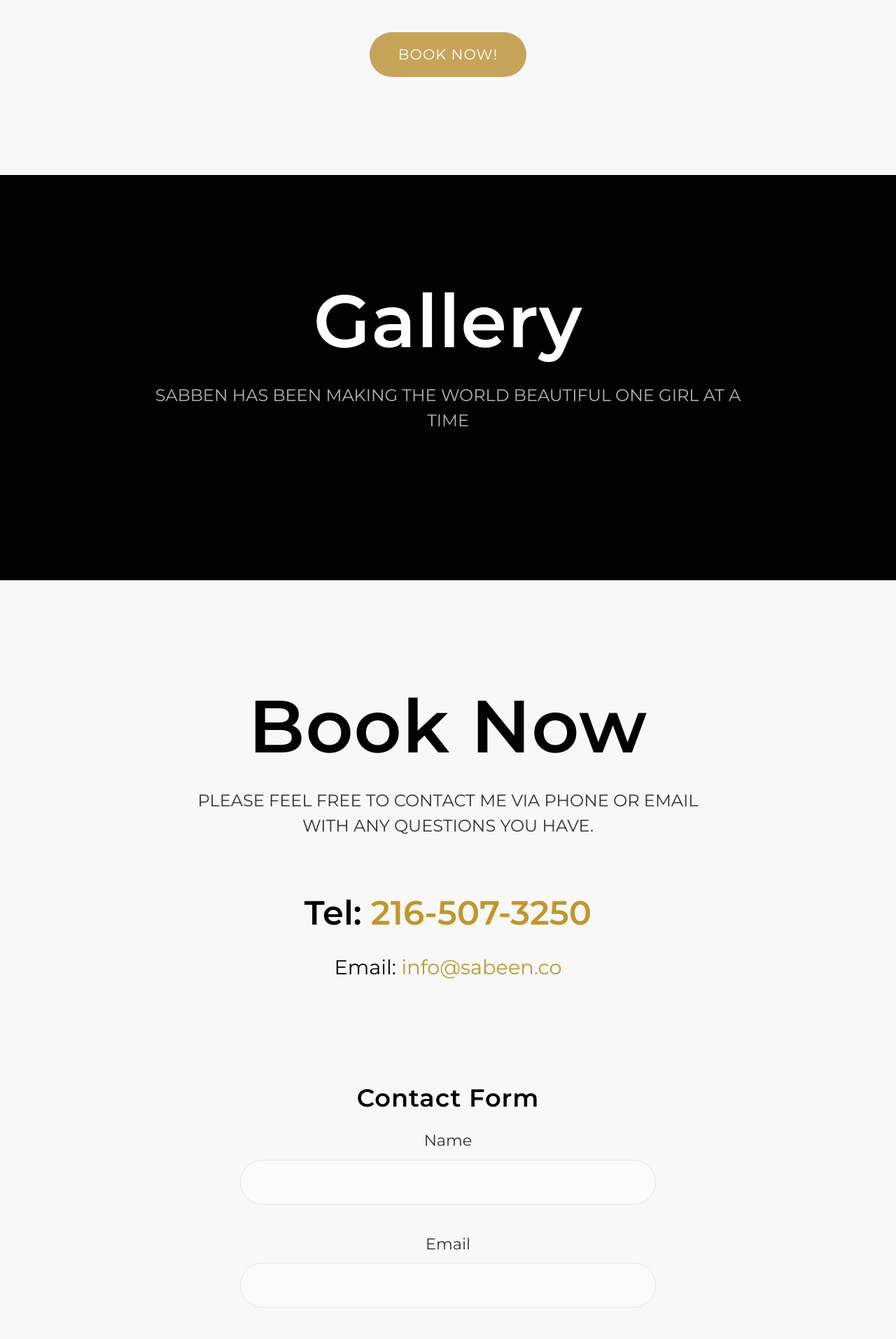
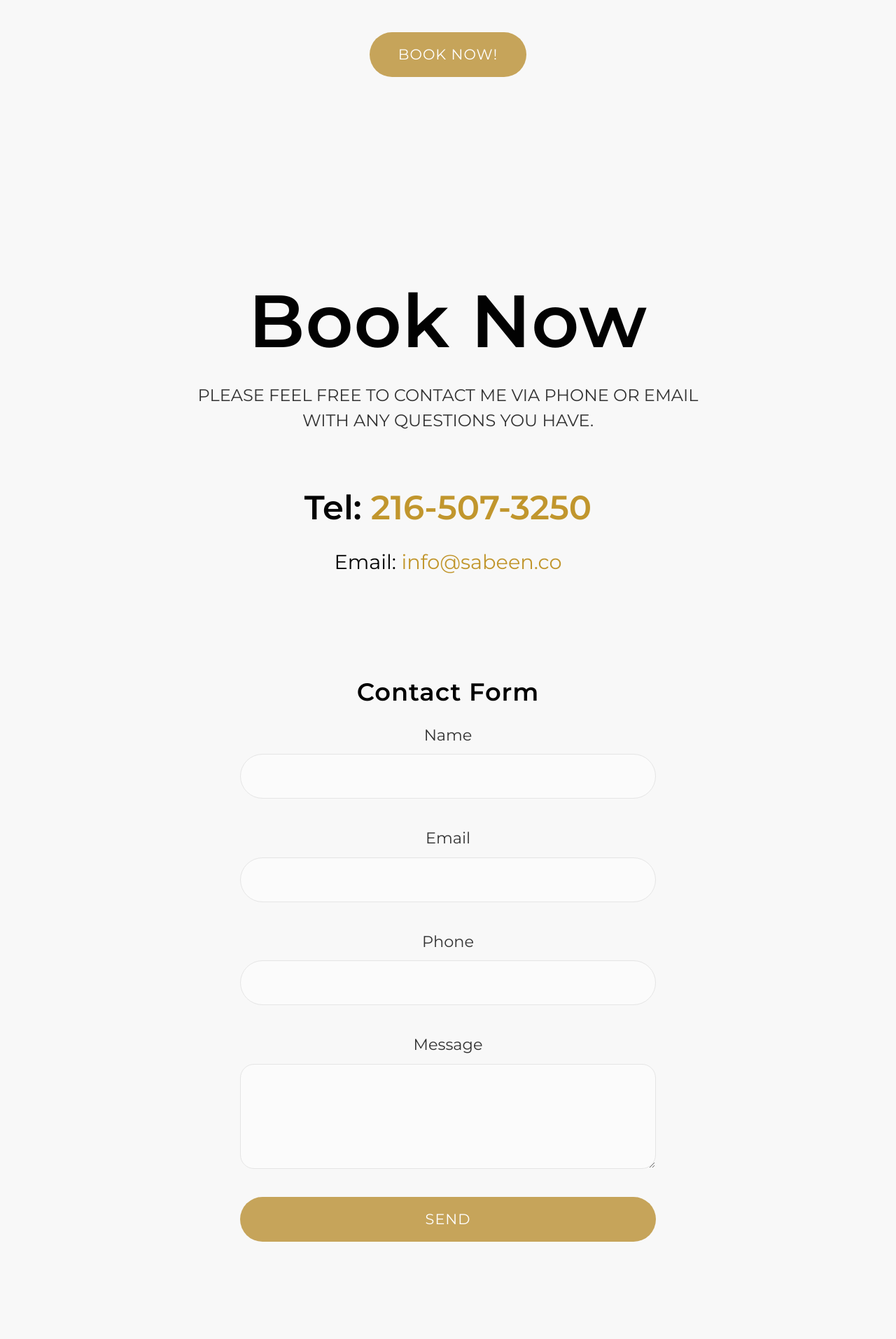
Before and after one commit to sabeenco/sabeen.github.io, a Jekyll site: the page built from index.md, in a window 1280 px wide. Shown: the part 1531-3444 px from the top of the page at 70% size. Built offline with Jekyll 4.4.1, drawn with Linux system fonts in a browser that asks for light colours; nearby versions of some CDN libraries; library files that are not in the unit come from our copies.

Commit message:
galleru section update

```diff
--- a/_includes/instashow.html
+++ b/_includes/instashow.html
@@ -1,9 +1,3 @@
-<div id="gallery" class="uk-section uk-section-large uk-background-secondary uk-light">
-    <div class="uk-container uk-container-small uk-text-center">
-        <h2 class="uk-margin-small-bottom">Gallery</h2>
-        <p class="uk-text-lead uk-text-uppercase uk-margin-large-bottom">Sabben has been making the world beautiful one girl at a time</p>
-    </div>
-    <div class="uk-container uk-margin-large-top-">
 {% if site.instagram_accesstoken %}
     <div data-is
          data-is-access-token="{{ site.instagram_accesstoken }}"
@@ -30,5 +24,3 @@
          data-is-color-gallery-arrows-hover="#a98945">
     </div>
 {% endif %}
-    </div>
-</div>
--- a/_layouts/home.html
+++ b/_layouts/home.html
@@ -51,7 +51,7 @@
         </div>
 
         <a href="#contact" class="uk-button uk-button-primary uk-button-large uk-margin-large-top tm-border-rounded" uk-scroll="duration: 500">Book Now!</a>
-
+        <span id="gallery"></span>
     </div>
 </div>
 
--- a/assets/css/main.scss
+++ b/assets/css/main.scss
@@ -246,7 +246,13 @@
 
 }
 
-
+// Instashow counter color fix
+.instashow-popup-container em {
+    color: rgb(109, 109, 109);
+}
+.instashow-gallery-media-info-counter em {
+    color: #fff;
+}
 
 /*
 
```
Also changed, not shown: other parts of _includes/instashow.html (+2 -2 lines). Lines whose indentation alone changed are shown as unchanged.
